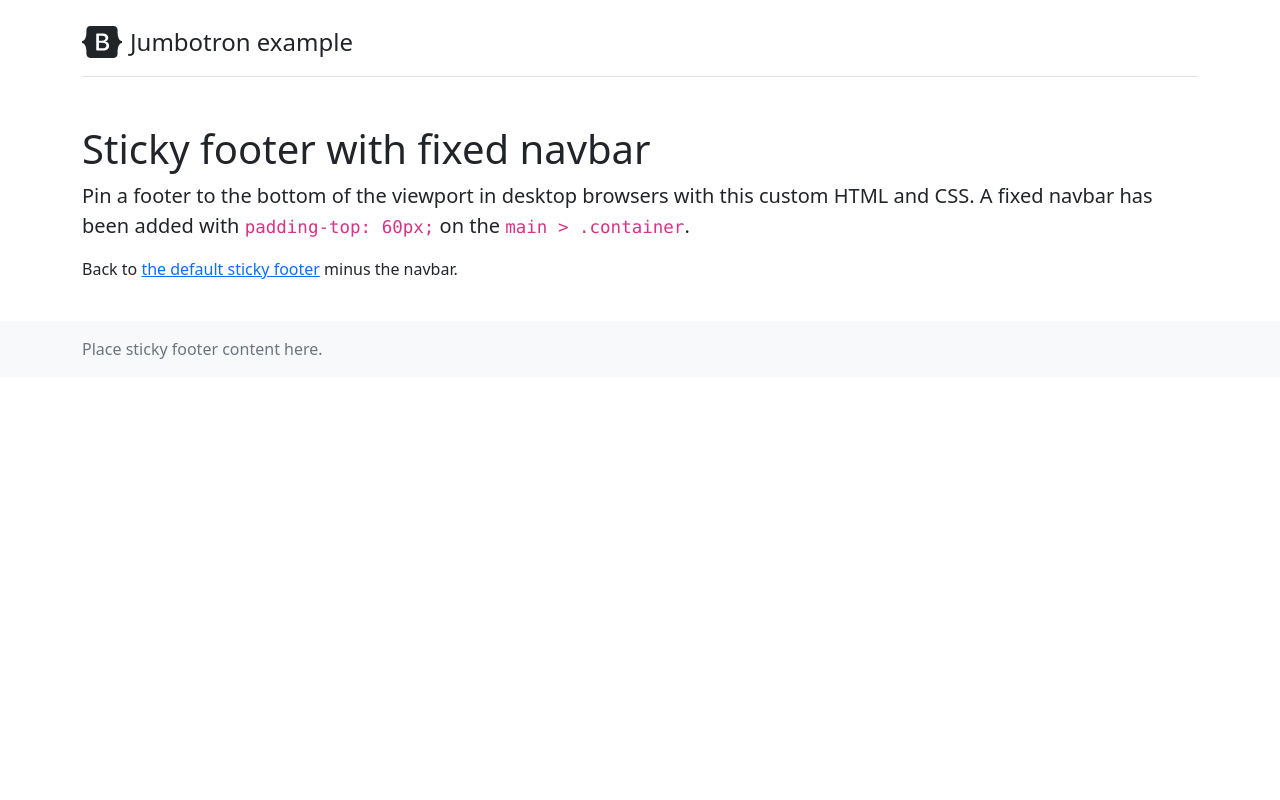
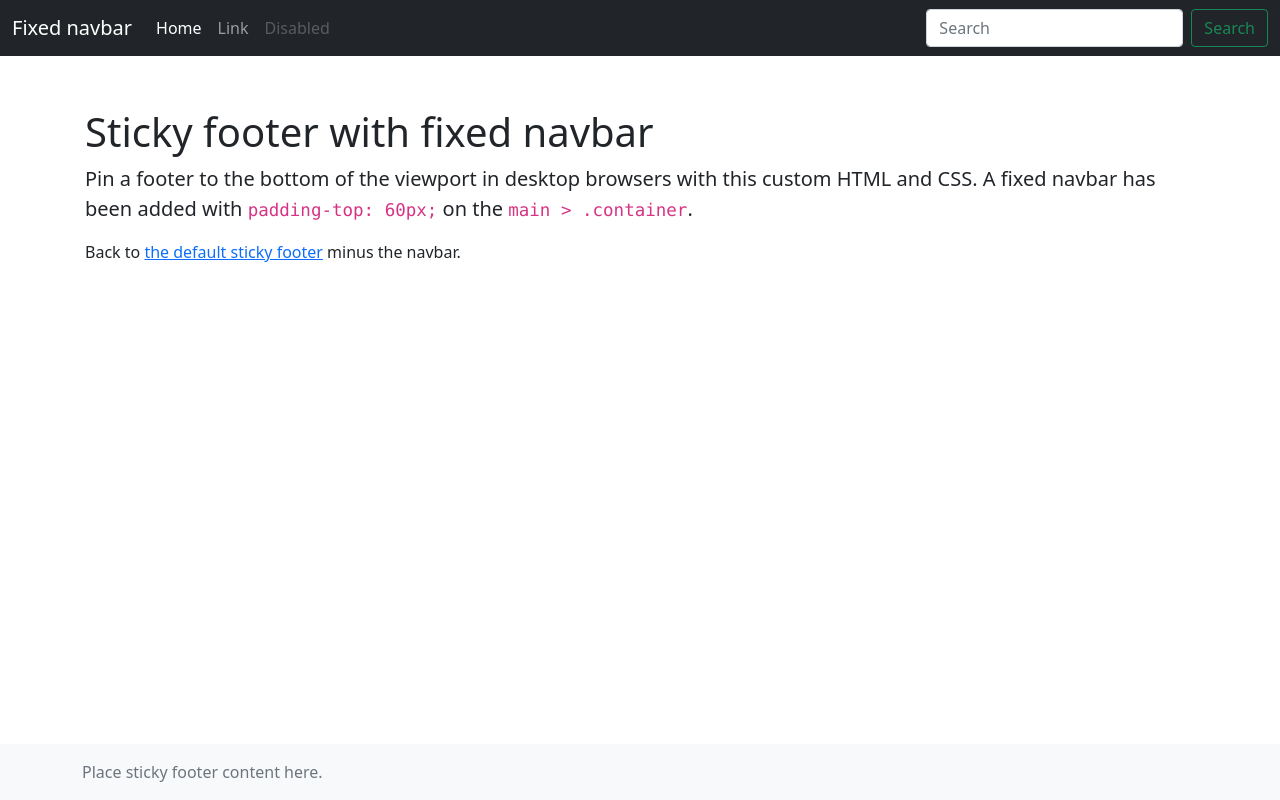
Before and after one commit to jilah/theme, a plain HTML site: page index.html in a window 1280 px wide. Drawn offline with nearby package versions, Linux system fonts and the light colour scheme.

Commit message:
Update index.html

```diff
--- a/index.html
+++ b/index.html
@@ -1,12 +1,16 @@
+
 <!doctype html>
-<html lang="en">
+<html lang="en" class="h-100">
   <head>
     <meta charset="utf-8">
     <meta name="viewport" content="width=device-width, initial-scale=1">
     <meta name="description" content="">
     <meta name="author" content="Mark Otto, Jacob Thornton, and Bootstrap contributors">
     <meta name="generator" content="Hugo 0.88.1">
-    <title>Jumbotron example · Bootstrap v5.1</title>
+    <title>Sticky Footer Navbar Template · Bootstrap v5.1</title>
+
+    <link rel="canonical" href="https://getbootstrap.com/docs/5.1/examples/sticky-footer-navbar/">
+
 
 
     <!-- Bootstrap core CSS -->
@@ -34,33 +38,57 @@
     </style>
 
 
+    <!-- Custom styles for this template -->
+    <link href="css/custom.css" rel="stylesheet">
   </head>
-  <body>
+  <body class="d-flex flex-column h-100">
 
-<main>
-  <div class="container py-4">
-    <header class="pb-3 mb-4 border-bottom">
-      <a href="/" class="d-flex align-items-center text-dark text-decoration-none">
-        <svg xmlns="http://www.w3.org/2000/svg" width="40" height="32" class="me-2" viewBox="0 0 118 94" role="img"><title>Bootstrap</title><path fill-rule="evenodd" clip-rule="evenodd" d="M24.509 0c-6.733 0-11.715 5.893-11.492 12.284.214 6.14-.064 14.092-2.066 20.577C8.943 39.365 5.547 43.485 0 44.014v5.972c5.547.529 8.943 4.649 10.951 11.153 2.002 6.485 2.28 14.437 2.066 20.577C12.794 88.106 17.776 94 24.51 94H93.5c6.733 0 11.714-5.893 11.491-12.284-.214-6.14.064-14.092 2.066-20.577 2.009-6.504 5.396-10.624 10.943-11.153v-5.972c-5.547-.529-8.934-4.649-10.943-11.153-2.002-6.484-2.28-14.437-2.066-20.577C105.214 5.894 100.233 0 93.5 0H24.508zM80 57.863C80 66.663 73.436 72 62.543 72H44a2 2 0 01-2-2V24a2 2 0 012-2h18.437c9.083 0 15.044 4.92 15.044 12.474 0 5.302-4.01 10.049-9.119 10.88v.277C75.317 46.394 80 51.21 80 57.863zM60.521 28.34H49.948v14.934h8.905c6.884 0 10.68-2.772 10.68-7.727 0-4.643-3.264-7.207-9.012-7.207zM49.948 49.2v16.458H60.91c7.167 0 10.964-2.876 10.964-8.281 0-5.406-3.903-8.178-11.425-8.178H49.948z" fill="currentColor"></path></svg>
-        <span class="fs-4">Jumbotron example</span>
-      </a>
-    </header>
+<header>
+  <!-- Fixed navbar -->
+  <nav class="navbar navbar-expand-md navbar-dark fixed-top bg-dark">
+    <div class="container-fluid">
+      <a class="navbar-brand" href="#">Fixed navbar</a>
+      <button class="navbar-toggler" type="button" data-bs-toggle="collapse" data-bs-target="#navbarCollapse" aria-controls="navbarCollapse" aria-expanded="false" aria-label="Toggle navigation">
+        <span class="navbar-toggler-icon"></span>
+      </button>
+      <div class="collapse navbar-collapse" id="navbarCollapse">
+        <ul class="navbar-nav me-auto mb-2 mb-md-0">
+          <li class="nav-item">
+            <a class="nav-link active" aria-current="page" href="#">Home</a>
+          </li>
+          <li class="nav-item">
+            <a class="nav-link" href="#">Link</a>
+          </li>
+          <li class="nav-item">
+            <a class="nav-link disabled">Disabled</a>
+          </li>
+        </ul>
+        <form class="d-flex">
+          <input class="form-control me-2" type="search" placeholder="Search" aria-label="Search">
+          <button class="btn btn-outline-success" type="submit">Search</button>
+        </form>
+      </div>
+    </div>
+  </nav>
+</header>
 
-
+<!-- Begin page content -->
+<main class="flex-shrink-0">
+  <div class="container">
     <h1 class="mt-5">Sticky footer with fixed navbar</h1>
     <p class="lead">Pin a footer to the bottom of the viewport in desktop browsers with this custom HTML and CSS. A fixed navbar has been added with <code class="small">padding-top: 60px;</code> on the <code class="small">main &gt; .container</code>.</p>
     <p>Back to <a href="/docs/5.1/examples/sticky-footer/">the default sticky footer</a> minus the navbar.</p>
   </div>
-    </div>
+</main>
 
-    <footer class="footer mt-auto py-3 bg-light">
+<footer class="footer mt-auto py-3 bg-light">
   <div class="container">
     <span class="text-muted">Place sticky footer content here.</span>
   </div>
 </footer>
-  </div>
-</main>
 
+
+    <script src="/docs/5.1/dist/js/bootstrap.bundle.min.js" integrity="sha384-ka7Sk0Gln4gmtz2MlQnikT1wXgYsOg+OMhuP+IlRH9sENBO0LRn5q+8nbTov4+1p" crossorigin="anonymous"></script>
 
 
   </body>
```
